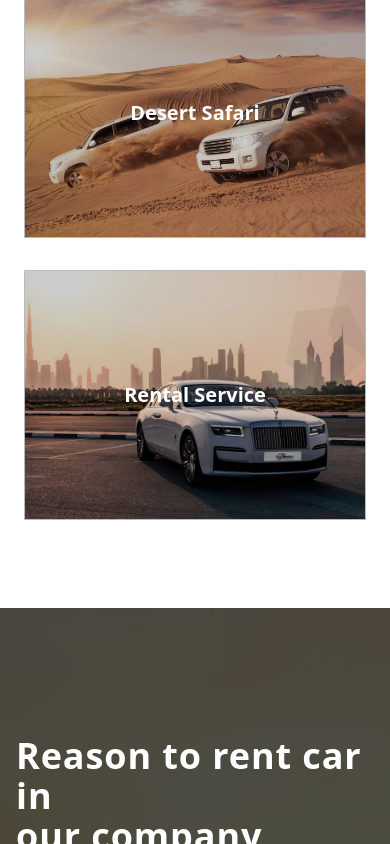
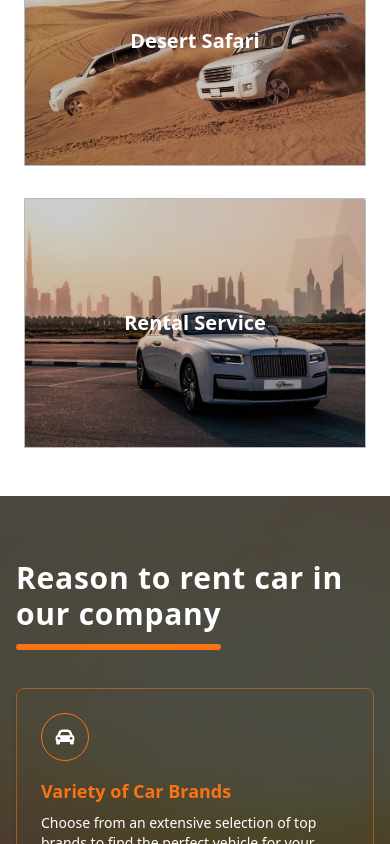
Before and after one commit to Prakash-Banjade/zenith-demo, a Next.js app: page / in a window 390 px wide. Shown: the part 7468-8312 px from the top of the page. Built offline with nearby package versions, Linux system fonts and the light colour scheme.

Commit message:
fix: removed tradvise

```diff
--- a/components/common/our-services/services-sections.tsx
+++ b/components/common/our-services/services-sections.tsx
@@ -5,7 +5,7 @@ import { services } from "./data";
 
 export const ServicesSection = () => {
   return (
-    <section className="bg-white py-20">
+    <section className="bg-white lg:py-20 py-10">
       <div className="container mx-auto space-y-10">
         <div className="lg:max-w-[50%] mx-auto flex flex-col justify-center items-center gap-6">
           <h4 className="text-3xl text-center font-semibold">
--- a/components/navigation/footer/footer.tsx
+++ b/components/navigation/footer/footer.tsx
@@ -39,16 +39,7 @@ export const Footer = () => {
         </div>
         <div className="flex justify-between items-center md:flex-row flex-col w-full py-5 border-t">
           <p className="text-sm text-muted-foreground ">
-            Copyright &copy; {currentYear} Zenith - All rights reserved{" "}
-            <span>
-              | Developed by{" "}
-              <Link
-                className="text-secondary hover:text-primary zen__transition"
-                href={"/"}
-              >
-                Tradewise
-              </Link>
-            </span>
+            Copyright &copy; {currentYear} Zenith - All rights reserved
           </p>
           <div className="text-sm ">
             <span className="mr-1 text-muted-foreground">+91</span>
--- a/components/page-components/homepage/adventures/adventure-section.tsx
+++ b/components/page-components/homepage/adventures/adventure-section.tsx
@@ -7,7 +7,7 @@ import { Button } from "@/components/ui/button";
 
 export const AdventureSection = () => {
   return (
-    <section className="bg-[#F7F7F7] py-20">
+    <section className="bg-[#F7F7F7] lg:py-20 py-16">
       <div className="container mx-auto space-y-10">
         <div className="lg:max-w-[60%] mx-auto flex flex-col justify-center items-center gap-6">
           <h4 className="text-3xl text-center font-semibold">
--- a/components/page-components/homepage/reson-to-rent-section/reason-to-rent.section.tsx
+++ b/components/page-components/homepage/reson-to-rent-section/reason-to-rent.section.tsx
@@ -5,7 +5,7 @@ import { whyUs } from "./data";
 export const ReasonToRentSection = () => {
   return (
     <section
-      className="w-full relative bg-fixed  py-32"
+      className="w-full relative bg-fixed  lg:py-32 md:py-24 py-16"
       style={{
         backgroundImage: `url('/assets/banners/banner-3.jpg')`,
         backgroundSize: "cover",
@@ -15,7 +15,7 @@ export const ReasonToRentSection = () => {
       <div className="absolute w-full h-full inset-0 bg-black/70" />
 
       <div className="container mx-auto relative space-y-14">
-        <h3 className="text-white text-4xl font-semibold tracking-wide">
+        <h3 className="text-white xl:text-4xl text-3xl font-semibold tracking-wide">
           <span>Reason to rent car in</span>
           <br />
           <span className="relative">
```
